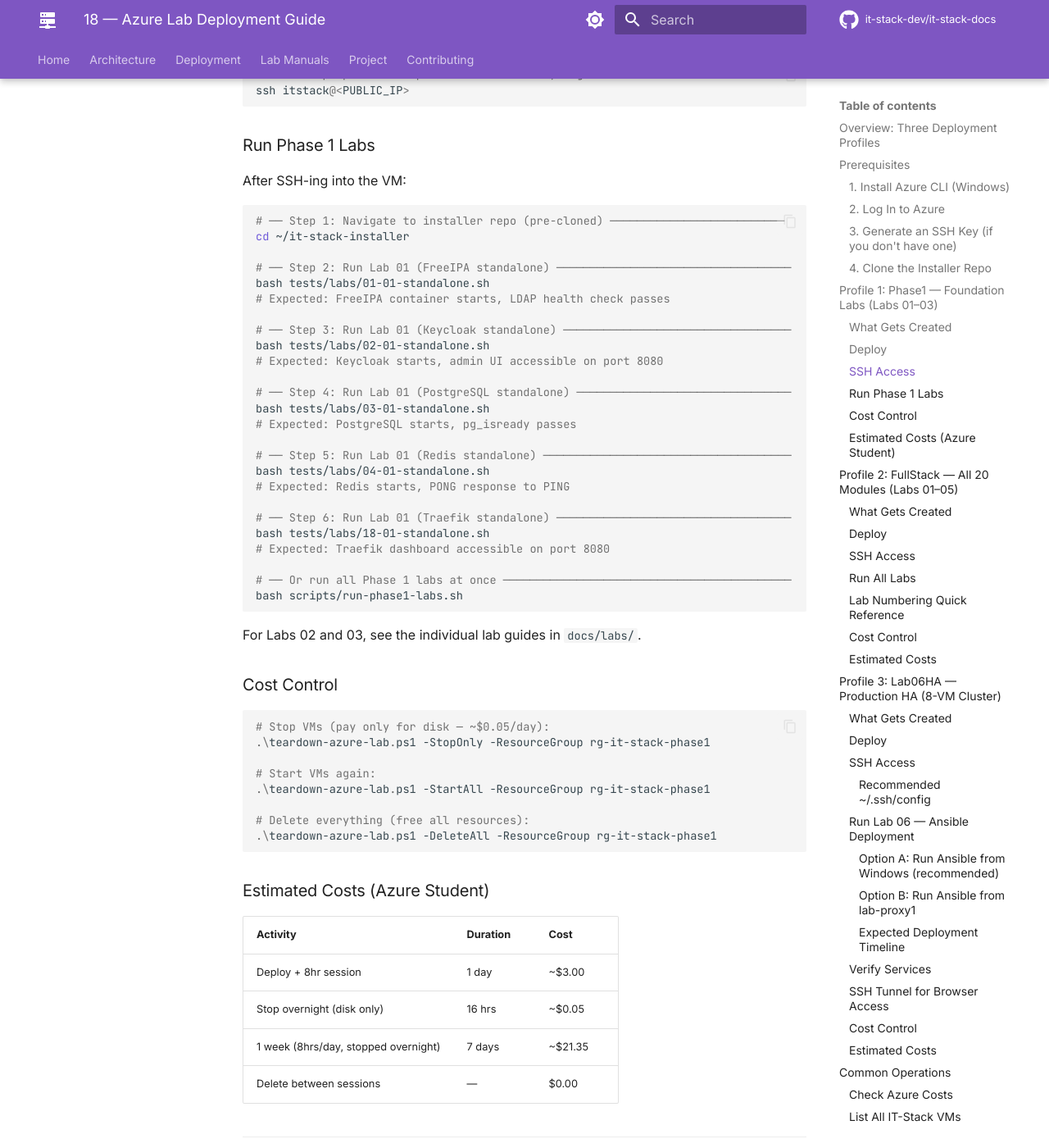
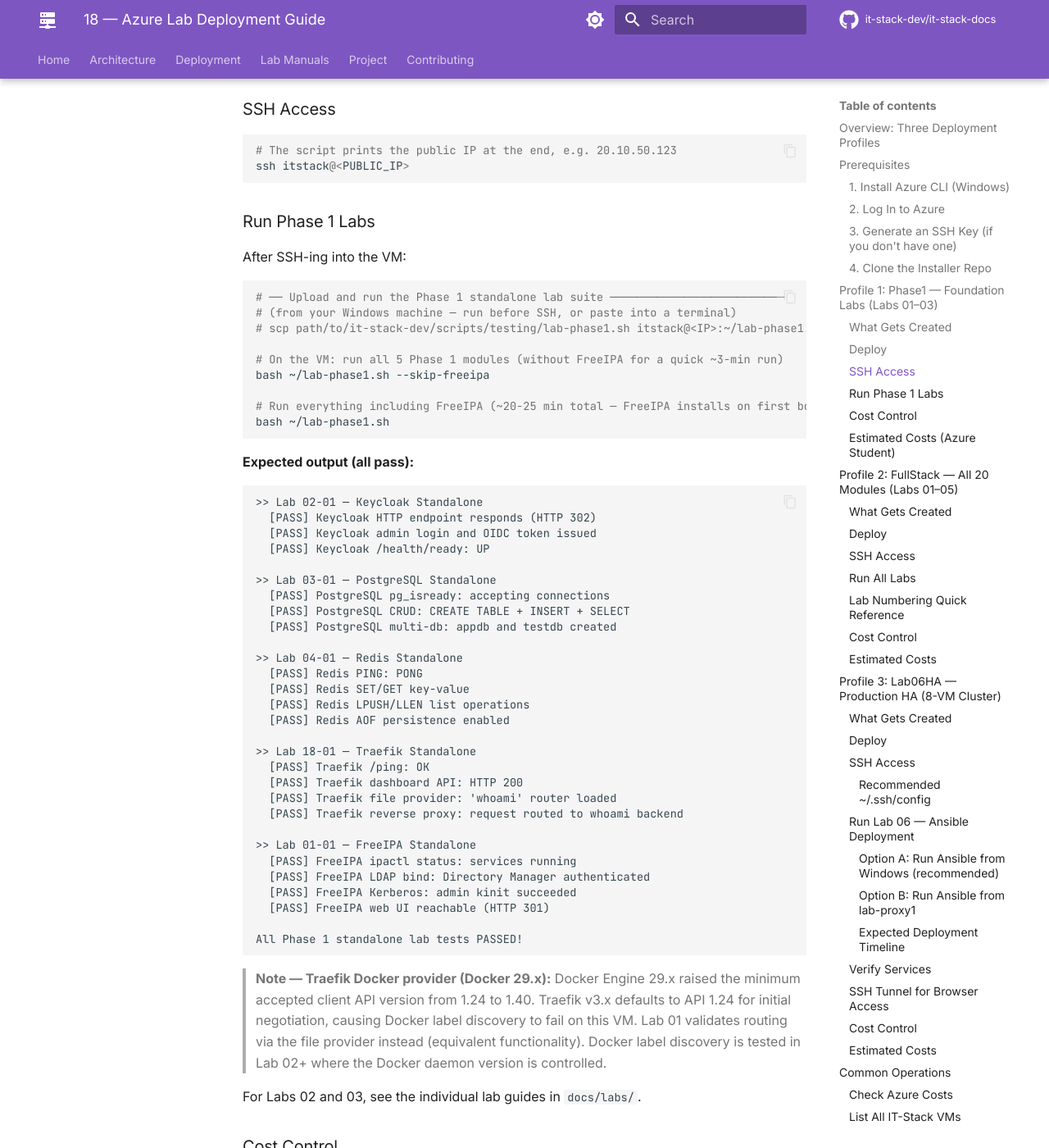
Before and after one commit to it-stack-dev/it-stack-docs, an MkDocs documentation site: the page built from docs/05-guides/18-azure-lab-deployment.md, in a window 1280 px wide and 1400 px high, scrolled down 2761 px. Shown: the whole window at 82% size. Built offline with MkDocs 1.6.1 and Material for MkDocs 9.7.7, drawn with Linux system fonts in a browser that asks for light colours; comment, search, counter and statistics services are not loaded; some of the changed text lies outside the part shown.

Commit message:
docs(azure): fix FreeIPA web UI expected HTTP status 302 -> 301
Actual FreeIPA web UI redirects with HTTP 301 (permanent redirect),
not 302. Corrects expected output in Phase 1 lab test section.

````diff
--- a/docs/05-guides/18-azure-lab-deployment.md
+++ b/docs/05-guides/18-azure-lab-deployment.md
@@ -2,7 +2,7 @@
 
 > **Purpose:** Step-by-step instructions for deploying and running IT-Stack labs on Microsoft Azure using the provided PowerShell automation scripts.
 > **Audience:** Engineers and students running IT-Stack labs from a Windows workstation.
-> **Prerequisites:** Azure subscription with sufficient credit (Azure Student works), Windows with PowerShell 7+, Azure CLI, SSH.
+> **Prerequisites:** Azure subscription with sufficient credit (Azure Student works), Windows with PowerShell 5.1+ (or 7+), Azure CLI, SSH.
 
 ---
 
@@ -10,14 +10,16 @@
 
 | Profile | VM(s) | Size | RAM | Daily Cost | Labs | Use Case |
 |---------|--------|------|-----|-----------|------|----------|
-| **Phase1** | 1 VM | Standard_D8s_v4 | 32 GB | ~$3 / day | 01–03 | First-time setup, Azure Student start |
+| **Phase1** | 1 VM | Standard_D4s_v4 | 16 GB | ~$1.50 / day | 01–03 | First-time setup, Azure Student start |
 | **FullStack** | 1 VM | Standard_E16s_v4 | 128 GB | ~$8 / day | 01–05 | All 20 modules, integration testing |
 | **Lab06HA** | 8 VMs | per-server | varies | ~$16 / day | 01–06 | Production HA, Ansible playbooks, DR drills |
 
 > **Azure Student ($100 credit):**
-> - Phase1 → ~33 days of 8-hour sessions
+> - Phase1 → ~65 days of 8-hour sessions
 > - FullStack → ~12 days of 8-hour sessions
 > - Lab06HA → use sparingly — 1–2 full sessions for Lab 06
+>
+> **Azure Student vCPU quota:** Student subscriptions in westus2 are typically limited to 6 vCPUs. Phase1 uses `Standard_D4s_v4` (4 vCPUs) to stay within this limit. Do not use `Standard_D8s_v4` (8 vCPUs) — deployment will fail with a quota error.
 
 ---
 
@@ -108,32 +110,52 @@ ssh itstack@<PUBLIC_IP>
 After SSH-ing into the VM:
 
 ```bash
-# ── Step 1: Navigate to installer repo (pre-cloned) ──────────────────────────
-cd ~/it-stack-installer
+# ── Upload and run the Phase 1 standalone lab suite ──────────────────────────
+# (from your Windows machine — run before SSH, or paste into a terminal)
+# scp path/to/it-stack-dev/scripts/testing/lab-phase1.sh itstack@<IP>:~/lab-phase1.sh
 
-# ── Step 2: Run Lab 01 (FreeIPA standalone) ───────────────────────────────────
-bash tests/labs/01-01-standalone.sh
-# Expected: FreeIPA container starts, LDAP health check passes
+# On the VM: run all 5 Phase 1 modules (without FreeIPA for a quick ~3-min run)
+bash ~/lab-phase1.sh --skip-freeipa
 
-# ── Step 3: Run Lab 01 (Keycloak standalone) ──────────────────────────────────
-bash tests/labs/02-01-standalone.sh
-# Expected: Keycloak starts, admin UI accessible on port 8080
+# Run everything including FreeIPA (~20-25 min total — FreeIPA installs on first boot)
+bash ~/lab-phase1.sh
+```
 
-# ── Step 4: Run Lab 01 (PostgreSQL standalone) ────────────────────────────────
-bash tests/labs/03-01-standalone.sh
-# Expected: PostgreSQL starts, pg_isready passes
+**Expected output (all pass):**
 
-# ── Step 5: Run Lab 01 (Redis standalone) ─────────────────────────────────────
-bash tests/labs/04-01-standalone.sh
-# Expected: Redis starts, PONG response to PING
+```
+>> Lab 02-01 — Keycloak Standalone
+  [PASS] Keycloak HTTP endpoint responds (HTTP 302)
+  [PASS] Keycloak admin login and OIDC token issued
+  [PASS] Keycloak /health/ready: UP
 
-# ── Step 6: Run Lab 01 (Traefik standalone) ───────────────────────────────────
-bash tests/labs/18-01-standalone.sh
-# Expected: Traefik dashboard accessible on port 8080
+>> Lab 03-01 — PostgreSQL Standalone
+  [PASS] PostgreSQL pg_isready: accepting connections
+  [PASS] PostgreSQL CRUD: CREATE TABLE + INSERT + SELECT
+  [PASS] PostgreSQL multi-db: appdb and testdb created
 
-# ── Or run all Phase 1 labs at once ───────────────────────────────────────────
-bash scripts/run-phase1-labs.sh
+>> Lab 04-01 — Redis Standalone
+  [PASS] Redis PING: PONG
+  [PASS] Redis SET/GET key-value
+  [PASS] Redis LPUSH/LLEN list operations
+  [PASS] Redis AOF persistence enabled
+
+>> Lab 18-01 — Traefik Standalone
+  [PASS] Traefik /ping: OK
+  [PASS] Traefik dashboard API: HTTP 200
+  [PASS] Traefik file provider: 'whoami' router loaded
+  [PASS] Traefik reverse proxy: request routed to whoami backend
+
+>> Lab 01-01 — FreeIPA Standalone
+  [PASS] FreeIPA ipactl status: services running
+  [PASS] FreeIPA LDAP bind: Directory Manager authenticated
+  [PASS] FreeIPA Kerberos: admin kinit succeeded
+  [PASS] FreeIPA web UI reachable (HTTP 301)
+
+All Phase 1 standalone lab tests PASSED!
 ```
+
+> **Note — Traefik Docker provider (Docker 29.x):** Docker Engine 29.x raised the minimum accepted client API version from 1.24 to 1.40. Traefik v3.x defaults to API 1.24 for initial negotiation, causing Docker label discovery to fail on this VM. Lab 01 validates routing via the file provider instead (equivalent functionality). Docker label discovery is tested in Lab 02+ where the Docker daemon version is controlled.
 
 For Labs 02 and 03, see the individual lab guides in `docs/labs/`.
 
@@ -154,10 +176,12 @@ For Labs 02 and 03, see the individual lab guides in `docs/labs/`.
 
 | Activity | Duration | Cost |
 |----------|----------|------|
-| Deploy + 8hr session | 1 day | ~$3.00 |
+| Deploy + 8hr session (D4s_v4) | 1 day | ~$1.55 |
 | Stop overnight (disk only) | 16 hrs | ~$0.05 |
-| 1 week (8hrs/day, stopped overnight) | 7 days | ~$21.35 |
+| 1 week (8hrs/day, stopped overnight) | 7 days | ~$11.20 |
 | Delete between sessions | — | $0.00 |
+
+> **Standard_D4s_v4** (4 vCPU / 16 GB) costs ~$0.192/hr in westus2 as of 2026.
 
 ---
 
@@ -571,12 +595,13 @@ az snapshot list --resource-group rg-it-stack-phase1 --output table
 | Symptom | Cause | Fix |
 |---------|-------|-----|
 | `az login` opens wrong account | Multiple accounts | `az account set --subscription <id>` |
-| VM creation fails with "quota exceeded" | Azure Student vCPU limits | Use a different region (`-Location westus2`) or request quota increase |
+| VM creation fails with "quota exceeded" | Azure Student limits to 6 vCPUs in westus2 | Script defaults to `Standard_D4s_v4` (4 vCPUs). Do NOT use D8s_v4 (8 vCPUs) on Student subs. |
 | SSH timeout | VM still starting | Wait 2–3 min and retry |
 | SSH "connection refused" | VM auto-shutdown triggered | `.\teardown-azure-lab.ps1 -StartAll` |
 | Docker not ready after SSH | Cloud-init still running | `journalctl -u cloud-final --no-pager -n 50` |
 | `ansible: command not found` on VM | Cloud-init incomplete | Wait 5 min, then `sudo apt-get install -y ansible-core` |
 | Lab test fails: "port 443 not open" | Traefik not running | `docker compose -f docker/docker-compose.standalone.yml up -d` |
+| Traefik Docker provider error: "client version 1.24 is too old" | Docker 29.x raised min API to 1.40; Traefik v3.x defaults to 1.24 | Use file provider for Lab 01 routing tests. Docker label discovery works in controlled environments (Docker ≤ 28.x or patched Traefik). |
 | Public IP shows `null` | Pip not yet assigned | Wait 2 min: `az network public-ip show -g <rg> -n pip-lab-single --query ipAddress -o tsv` |
 | Multi-VM: can't SSH to internal VMs | ~/.ssh/config not set up | See "SSH Access" section above |
 | Ansible ping fails for some nodes | VMs still booting | `az vm wait -g rg-it-stack-lab06 -n lab-id1 --created` |
````
Also changed, not shown: other parts of docs/05-guides/18-azure-lab-deployment.md (+1 -1 lines).
